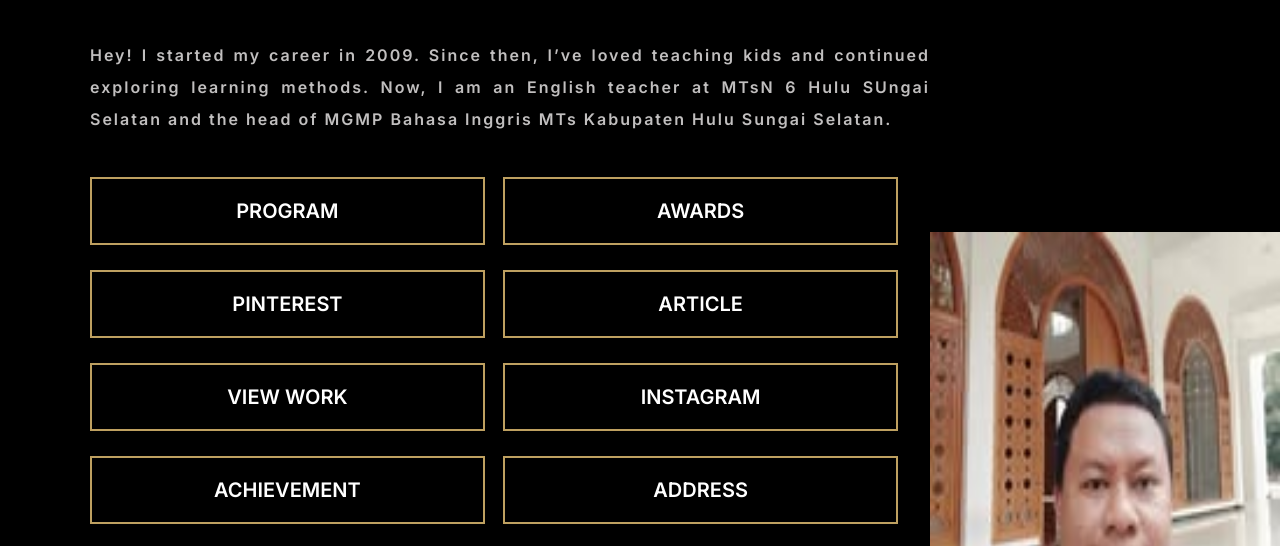
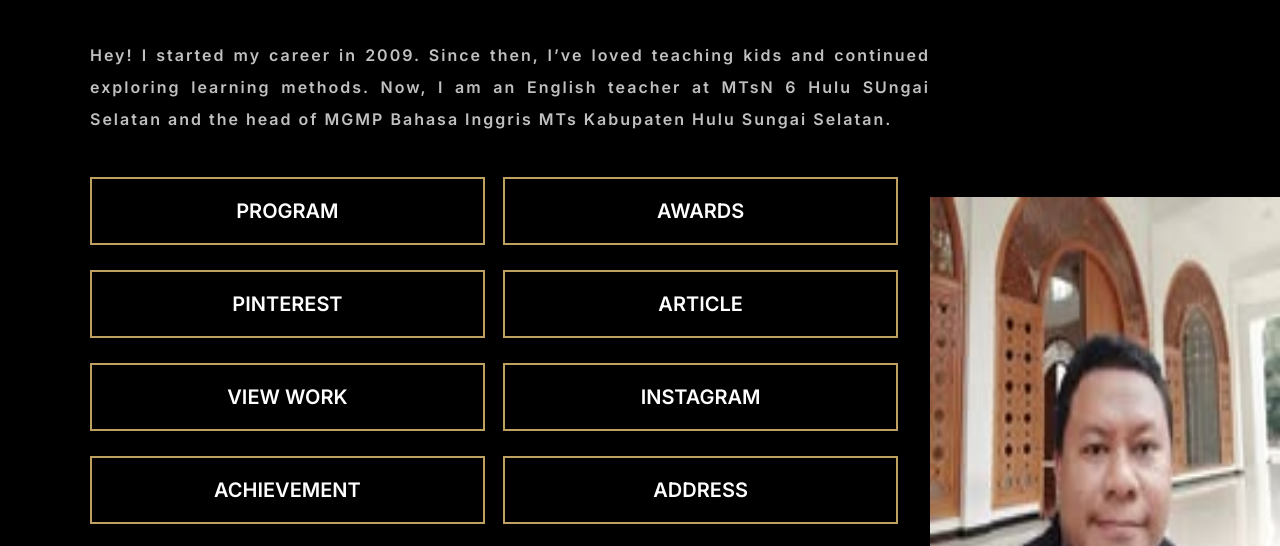
Before and after one commit to muhsaimig-cloud/profilesaid, a plain HTML site: page index.html in a window 1280 px wide. Shown: the part 188-734 px from the top of the page. Drawn offline with Linux system fonts and the light colour scheme.

Commit message:
Update style.css

```diff
--- a/style.css
+++ b/style.css
@@ -83,7 +83,7 @@ button:hover {
 .header-right-side img {
   width: 350px;
   height: 500px;
-  margin-top: 120%;
+  margin-top: 110%;
 
 }
 p{
```
